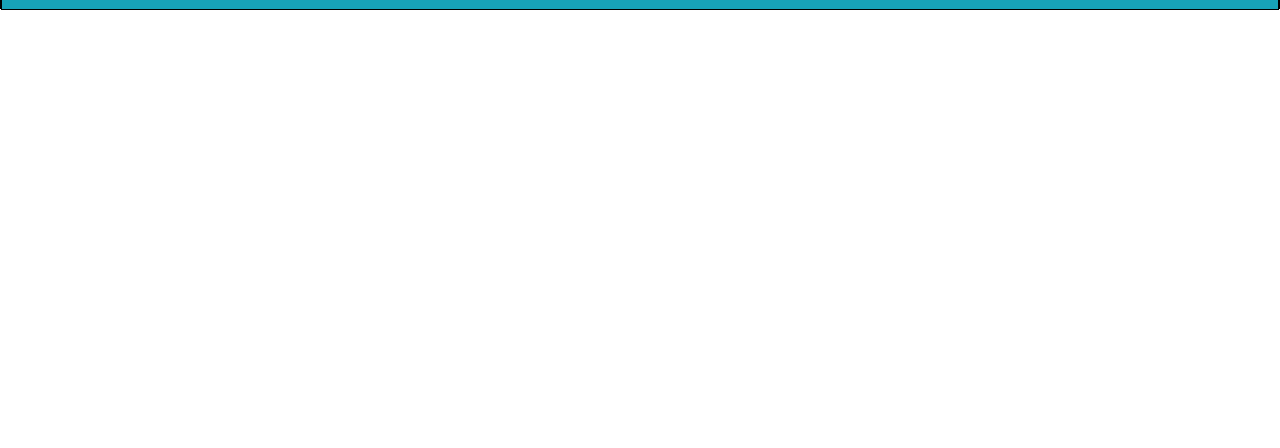
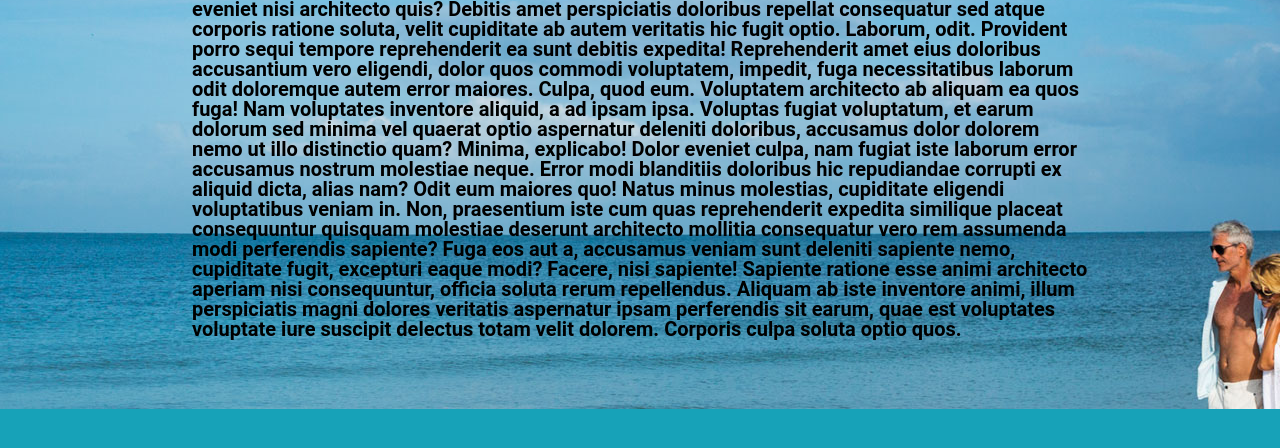
Before and after one commit to Expat-Journal-One/Marketing, a plain HTML site: page about.html in a window 1280 px wide. Shown: the part 1011-1459 px from the top of the page. Before the commit the page ends 1021 px from the top, so only its background shows below. Drawn offline with Linux system fonts and the light colour scheme.

Commit message:
worked out most of pages

```diff
--- a/about.html
+++ b/about.html
@@ -26,11 +26,44 @@
       <section class="info">
         <h1>About Us</h1>
       </section>
-    </div class="about">
-    <p>Lorem ipsum, dolor sit amet consectetur adipisicing elit. Minima error eveniet neque nihil quas. Voluptatibus nulla cupiditate blanditiis illum earum at, repellendus fugiat hic suscipit voluptas aperiam voluptates deleniti non.Neque, sit. Cupiditate ab eum alias ex rerum nihil ut velit nostrum, optio asperiores placeat, dignissimos voluptas dolore numquam, similique suscipit aspernatur provident iusto nulla quae minima! Iste, fugit aliquid! Lorem ipsum, dolor sit amet consectetur adipisicing elit. Minima error eveniet neque nihil quas. Voluptatibus nulla cupiditate blanditiis illum earum at, repellendus fugiat hic suscipit voluptas aperiam voluptates deleniti non.Neque, sit. Cupiditate ab eum alias ex rerum nihil ut velit nostrum, optio asperiores placeat, dignissimos voluptas dolore numquam, similique suscipit aspernatur provident iusto nulla quae minima! Iste, fugit aliquid!</p>
-    <div>
-
     </div>
+    <section class="about">
+      <p>
+        Lorem ipsum dolor sit amet consectetur adipisicing elit. Temporibus
+        exercitationem eum porro quidem voluptatibus assumenda aspernatur eos
+        dolores, commodi optio iste atque ab magnam quaerat provident nostrum
+        itaque similique consequatur. Necessitatibus esse odio laborum fugiat
+        eos. Ab tenetur, provident perspiciatis quibusdam aut dolor reiciendis
+        impedit sequi, earum nesciunt et autem? Animi laborum commodi libero
+        quidem sunt, alias nobis maiores dolorem! Quisquam temporibus esse vero!
+        Cum amet rem tenetur error saepe, labore aspernatur non, laudantium
+        aliquam cumque eveniet eos quibusdam iste molestiae impedit tempore
+        optio. Atque sit eveniet nisi architecto quis? Debitis amet perspiciatis
+        doloribus repellat consequatur sed atque corporis ratione soluta, velit
+        cupiditate ab autem veritatis hic fugit optio. Laborum, odit. Provident
+        porro sequi tempore reprehenderit ea sunt debitis expedita!
+        Reprehenderit amet eius doloribus accusantium vero eligendi, dolor quos
+        commodi voluptatem, impedit, fuga necessitatibus laborum odit doloremque
+        autem error maiores. Culpa, quod eum. Voluptatem architecto ab aliquam
+        ea quos fuga! Nam voluptates inventore aliquid, a ad ipsam ipsa.
+        Voluptas fugiat voluptatum, et earum dolorum sed minima vel quaerat
+        optio aspernatur deleniti doloribus, accusamus dolor dolorem nemo ut
+        illo distinctio quam? Minima, explicabo! Dolor eveniet culpa, nam fugiat
+        iste laborum error accusamus nostrum molestiae neque. Error modi
+        blanditiis doloribus hic repudiandae corrupti ex aliquid dicta, alias
+        nam? Odit eum maiores quo! Natus minus molestias, cupiditate eligendi
+        voluptatibus veniam in. Non, praesentium iste cum quas reprehenderit
+        expedita similique placeat consequuntur quisquam molestiae deserunt
+        architecto mollitia consequatur vero rem assumenda modi perferendis
+        sapiente? Fuga eos aut a, accusamus veniam sunt deleniti sapiente nemo,
+        cupiditate fugit, excepturi eaque modi? Facere, nisi sapiente! Sapiente
+        ratione esse animi architecto aperiam nisi consequuntur, officia soluta
+        rerum repellendus. Aliquam ab iste inventore animi, illum perspiciatis
+        magni dolores veritatis aspernatur ipsam perferendis sit earum, quae est
+        voluptates voluptate iure suscipit delectus totam velit dolorem.
+        Corporis culpa soluta optio quos.
+      </p>
+    </section>
     <footer>
       <nav>
         <i class="fab fa-facebook fa-7x"></i>
--- a/less/about.less
+++ b/less/about.less
@@ -31,6 +31,15 @@
   }
 }
 .about {
+  .flex-mixin(center, flex-start,column);
+
   width: 100%;
-  height: 40vh;
+  height: 60rem;
+  background: url("/assets/couple.jpg");
+  background-color: rgb(179, 100, 71);
+  p {
+    margin-top: 5rem;
+    width: 70%;
+    font-size: 2rem;
+  }
 }
--- a/less/footer.less
+++ b/less/footer.less
@@ -1,11 +1,8 @@
 footer {
-  border: 1px solid black;
   width: 100%;
   height: 20vh;
-}
 
   nav {
-  border: 1px solid black;
     width: 100%;
     height: 20vh;
     background-color: @eastern-blue;
@@ -14,3 +11,4 @@ nav {
       width: 85%;
     }
   }
+}
--- a/less/nav.less
+++ b/less/nav.less
@@ -10,10 +10,7 @@ header {
     border: 1px solid black;
     width: 100%;
     height: 100%;
-    .logo {
-      border: 1px solid black;
-      background: url("assets.logo.png");
-      //   background-color: green;
+    img {
       width: 10rem;
       height: 100%;
     }
```
Also changed, not shown: index.html (+1 -1 lines), assets/couple.jpg (added), assets/images.jpg (added), css/index.css. Lines whose indentation alone changed are shown as unchanged.
